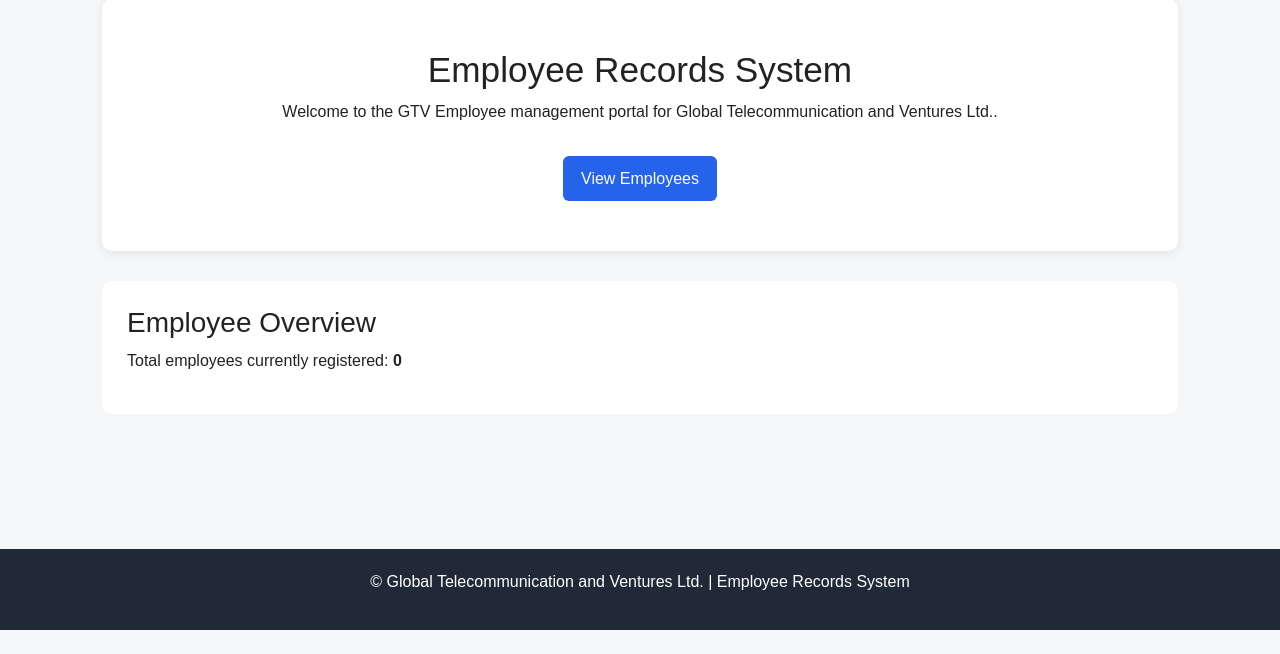
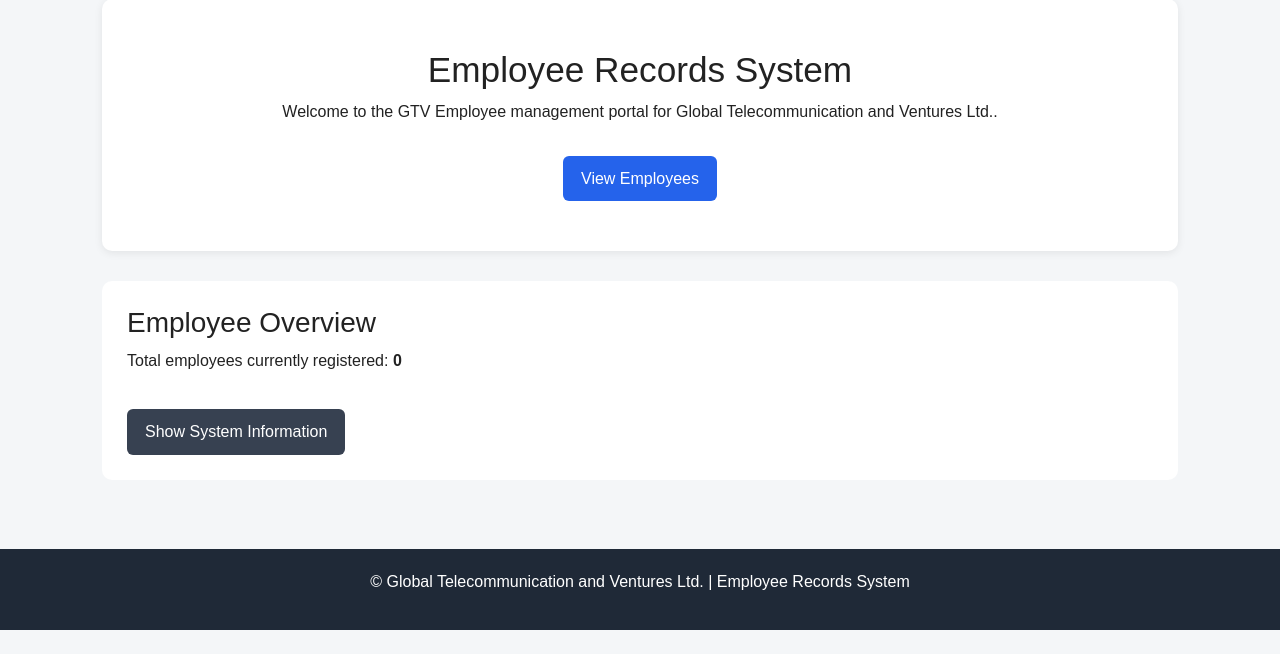
Before and after one commit to shady-gray/employee-records-system, a Django app: page / in a window 1280 px wide. Shown: the part 118-772 px from the top of the page. Run offline with Django 5.2, Linux system fonts and the light colour scheme; data that the repository does not hold is empty.

Commit message:
Module 2: Add frontend improvements and debugging fixes

```diff
--- a/employees/static/employees/script.js
+++ b/employees/static/employees/script.js
@@ -1 +1,20 @@
 console.log("Employee Records System loaded successfully.");
+
+document.addEventListener("DOMContentLoaded", () => {
+    const systemInfo = document.getElementById("system-info");
+    const button = document.getElementById("info-button");
+
+    if (!systemInfo || !button) {
+        return;
+    }
+
+    button.addEventListener("click", () => {
+        const isVisible = systemInfo.classList.toggle("is-visible");
+
+        button.textContent = isVisible
+            ? "Hide System Information"
+            : "Show System Information";
+
+        button.setAttribute("aria-expanded", String(isVisible));
+    });
+});
--- a/employees/static/employees/style.css
+++ b/employees/static/employees/style.css
@@ -142,3 +142,34 @@ main {
         gap: 5px;
     }
 }
+
+.info-button {
+    margin-top: 20px;
+    padding: 10px 18px;
+    background: #374151;
+    color: white;
+    border: none;
+    border-radius: 6px;
+    cursor: pointer;
+    font-size: 1rem;
+}
+
+.info-button:hover {
+    background: #111827;
+}
+
+.system-info {
+    display: none;
+    margin-top: 20px;
+    padding: 20px;
+    background: #f4f6f8;
+    border-left: 4px solid #2563eb;
+    border-radius: 6px;
+}
+
+.system-info h4 {
+    margin-top: 0;
+}
+.system-info.is-visible {
+    display: block;
+}
--- a/employees/templates/employees/home.html
+++ b/employees/templates/employees/home.html
@@ -22,6 +22,19 @@
         Total employees currently registered:
         <strong>{{ total_employees }}</strong>
     </p>
+
+    <button type="button" class="info-button" id="info-button" aria-expanded="false">
+        Show System Information
+    </button>
+
+    <div id="system-info" class="system-info">
+        <h4>About the System</h4>
+        <p>
+            The Employee Records System provides a simple interface
+            for managing and viewing employee information.
+        </p>
+    </div>
 </section>
 
+
 {% endblock %}
```
Also changed, not shown: employee_record_system/settings.py (+12 -0 lines), 1 other file.
